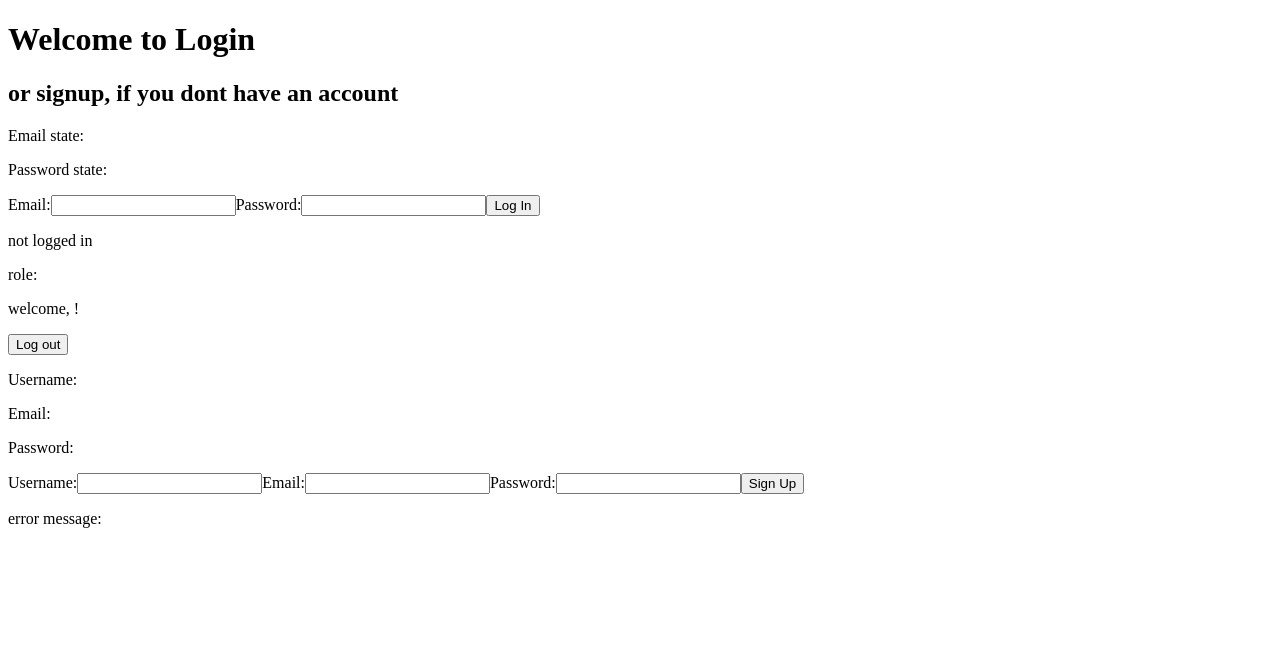
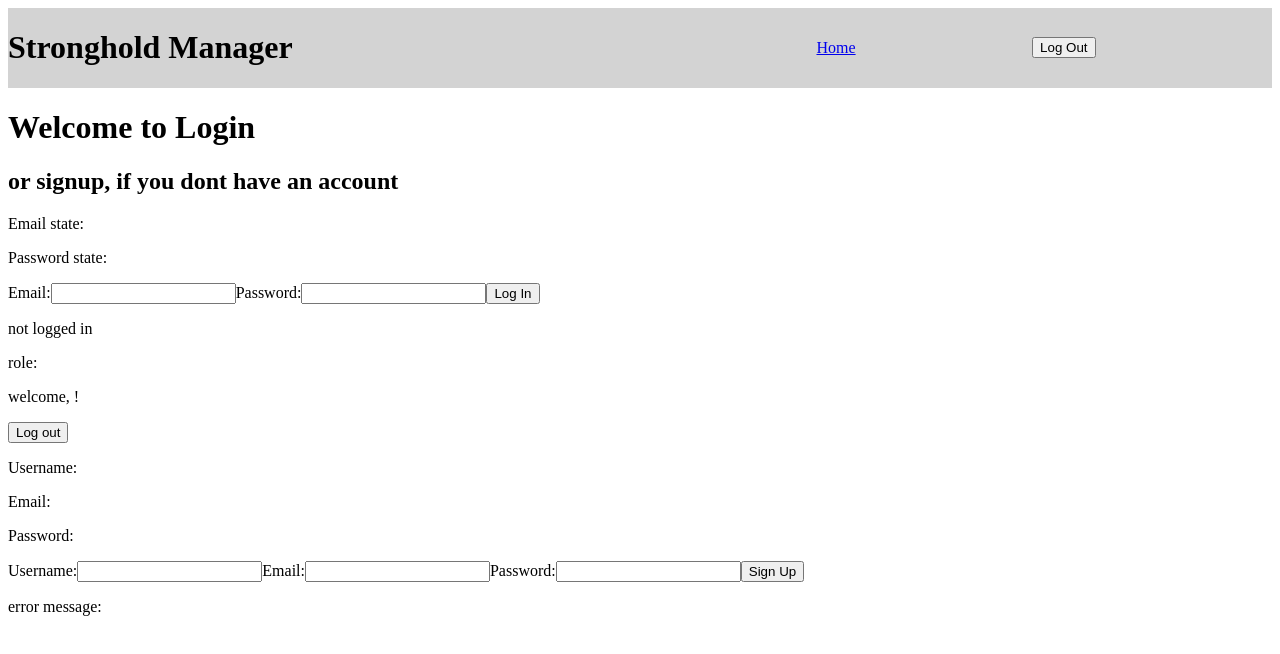
Before and after one commit to NoahAldhous/stronghold-manager-client, a Next.js app: page /login in a window 1280 px wide. Shown: the top 654 px of the page. Built offline with nearby package versions, Linux system fonts and the light colour scheme.

Commit message:
navbar component created and added to root layout

```diff
--- a/package.json
+++ b/package.json
@@ -3,7 +3,8 @@
     "jwt-decode": "^4.0.0",
     "next": "^15.5.0",
     "react": "^19.1.1",
-    "react-dom": "^19.1.1"
+    "react-dom": "^19.1.1",
+    "sass": "^1.91.0"
   },
   "scripts": {
     "dev": "next dev",
--- a/src/app/layout.tsx
+++ b/src/app/layout.tsx
@@ -1,3 +1,4 @@
+import NavBar from "components/NavBar/NavBar"
 import { AuthProvider } from "contexts/AuthContext"
 
 export default function RootLayout({
@@ -9,6 +10,7 @@ export default function RootLayout({
         <html lang="en">
             <body>
                 <AuthProvider>
+                    <NavBar/>
                     {children}
                 </AuthProvider>
             </body>
--- /dev/null
+++ b/src/components/NavBar/NavBar.tsx
@@ -0,0 +1,20 @@
+"use client";
+
+import Link from "next/link";
+import styles from "./styles.module.scss"
+import { useAuth } from "contexts/AuthContext";
+
+export default function NavBar(){
+
+    const { logout } = useAuth();
+
+    return (
+        <div className={styles.navbar}>
+            <h1>Stronghold Manager</h1>
+            <section className={styles.buttonContainer}>
+                <Link href="/">Home</Link>
+                <button onClick={logout}>Log Out</button>
+            </section>
+        </div>
+    )
+}
--- /dev/null
+++ b/src/components/NavBar/styles.module.scss
@@ -0,0 +1,19 @@
+
+.navbar {
+    display: flex;
+    flex-direction: row;
+    justify-content: space-between;
+    background-color: lightgrey;
+    // border: 1;
+    // border-style: dotted;
+
+    .buttonContainer{
+        width: 50%;
+        // border: 1;
+        // border-style: dashed;
+        display: flex;
+        flex-direction: row;
+        justify-content: space-evenly;
+        align-items: center;
+    }
+}
```
Also changed, not shown: 1 other file (tests, documents, lock files or other folders).
